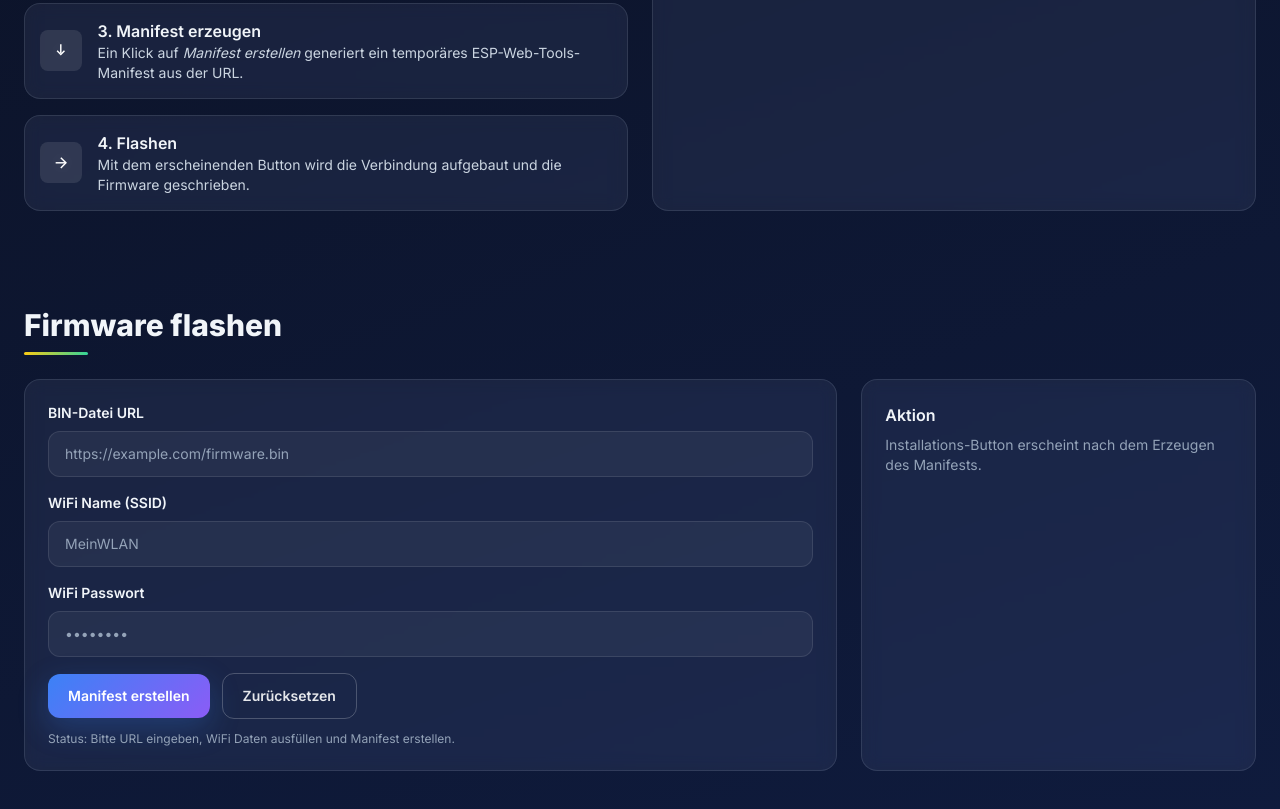
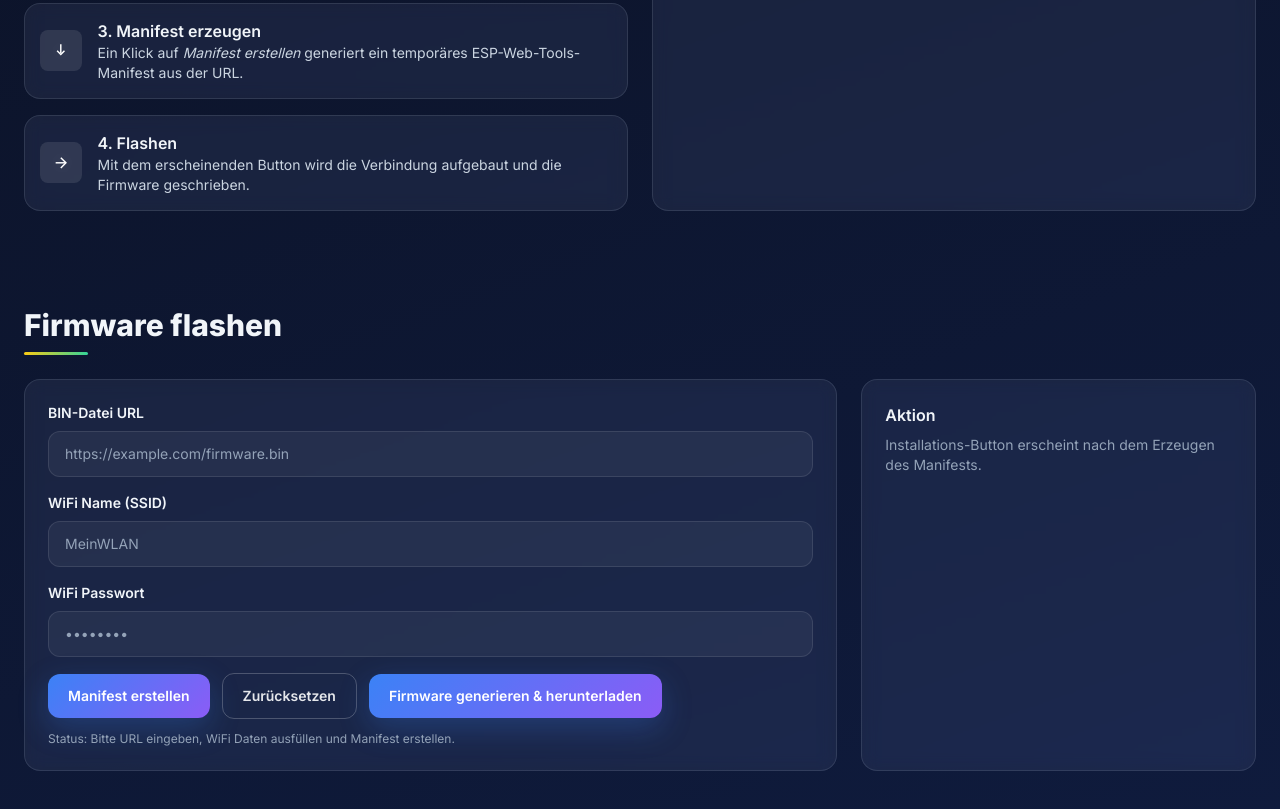
Before and after one commit to rddl-network/dirigera2mqtt.rddl.io, a plain HTML site: page index.html in a window 1280 px wide. Shown: the part 824-1633 px from the top of the page. Drawn offline with nearby package versions, Linux system fonts and the light colour scheme.

Commit message:
get patched firmware
Signed-off-by: Jürgen Eckel <juergen@riddleandcode.com>

```diff
--- a/index.html
+++ b/index.html
@@ -232,10 +232,42 @@
             class="rounded-xl px-5 py-3 text-sm font-semibold btn-ghost transition-base">
             Zurücksetzen
           </button>
+          <button onclick="downloadPatchedFirmware()"
+            class="btn-primary rounded-xl px-5 py-3 text-sm font-semibold transition-base">
+            Firmware generieren & herunterladen
+          </button>
         </div>
         <p id="status" class="mt-3 text-xs text-slate-400">
           Status: Bitte URL eingeben, WiFi Daten ausfüllen und Manifest erstellen.
         </p>
+<script>
+async function downloadPatchedFirmware() {
+  const ssid = document.getElementById('wifi-ssid').value;
+  const pwd = document.getElementById('wifi-pass').value;
+  const status = document.getElementById('status');
+  status.textContent = 'Firmware wird generiert...';
+  try {
+    const response = await fetch('https://testnet-dirigera2mqtt.rddl.io/firmware/esp32c6', {
+      method: 'POST',
+      headers: { 'Content-Type': 'application/json' },
+      body: JSON.stringify({ ssid, pwd })
+    });
+    if (!response.ok) throw new Error('Fehler beim Abrufen der Firmware');
+    const blob = await response.blob();
+    const url = window.URL.createObjectURL(blob);
+    const a = document.createElement('a');
+    a.href = url;
+    a.download = 'mywifi-firmware.bin';
+    document.body.appendChild(a);
+    a.click();
+    a.remove();
+    window.URL.revokeObjectURL(url);
+    status.textContent = 'Firmware erfolgreich heruntergeladen.';
+  } catch (e) {
+    status.textContent = 'Fehler: ' + e.message;
+  }
+}
+</script>
       </div>
 
       <!-- Install Button / Actions -->
```
